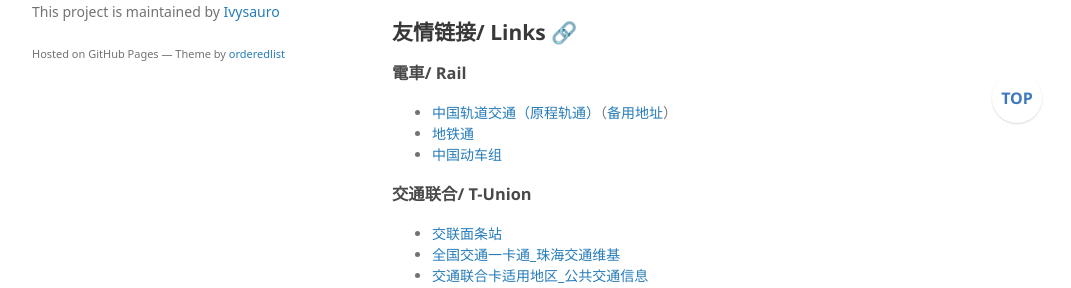
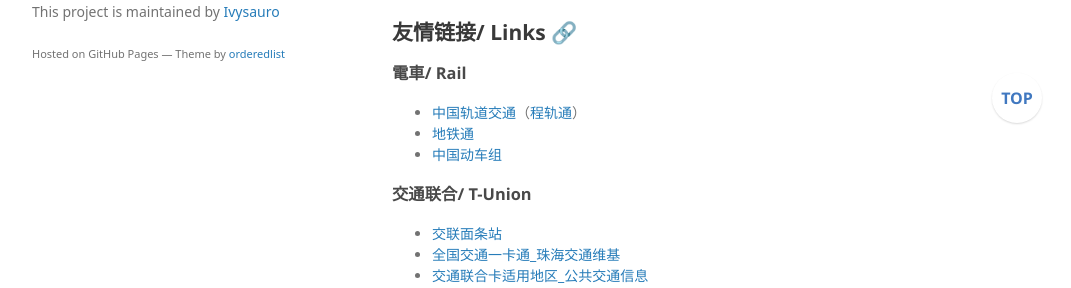
Before and after one commit to Ivysauro/CNRT, a Jekyll site: the page built from index.md, in a window 1280 px wide. Shown: the part 767-1055 px from the top of the page, without its empty margins (178-1249 px from the left). Built offline with Jekyll 4.4.1, drawn with Linux system fonts in a browser that asks for light colours; some web fonts are replaced; our own code applies the rules of GitHub Pages for plain Markdown files; a script that is not in the unit is left out.

Commit message:
🍑更新格式

```diff
--- a/index.md
+++ b/index.md
@@ -32,7 +32,7 @@
 ## 友情链接/ Links 🔗
 
 ### 電車/ Rail
-- [中国轨道交通（原程轨通）](https://urbanrail.china-emu.cn/)（[备用地址](https://mcmcrt.china-emu.cn/)）
+- [中国轨道交通](https://urbanrail.china-emu.cn/)（[程轨通](https://mcmcrt.china-emu.cn/)）
 - [地铁通](http://www.metroman.cn/)
 - [中国动车组](https://www.china-emu.cn/)
 
```
